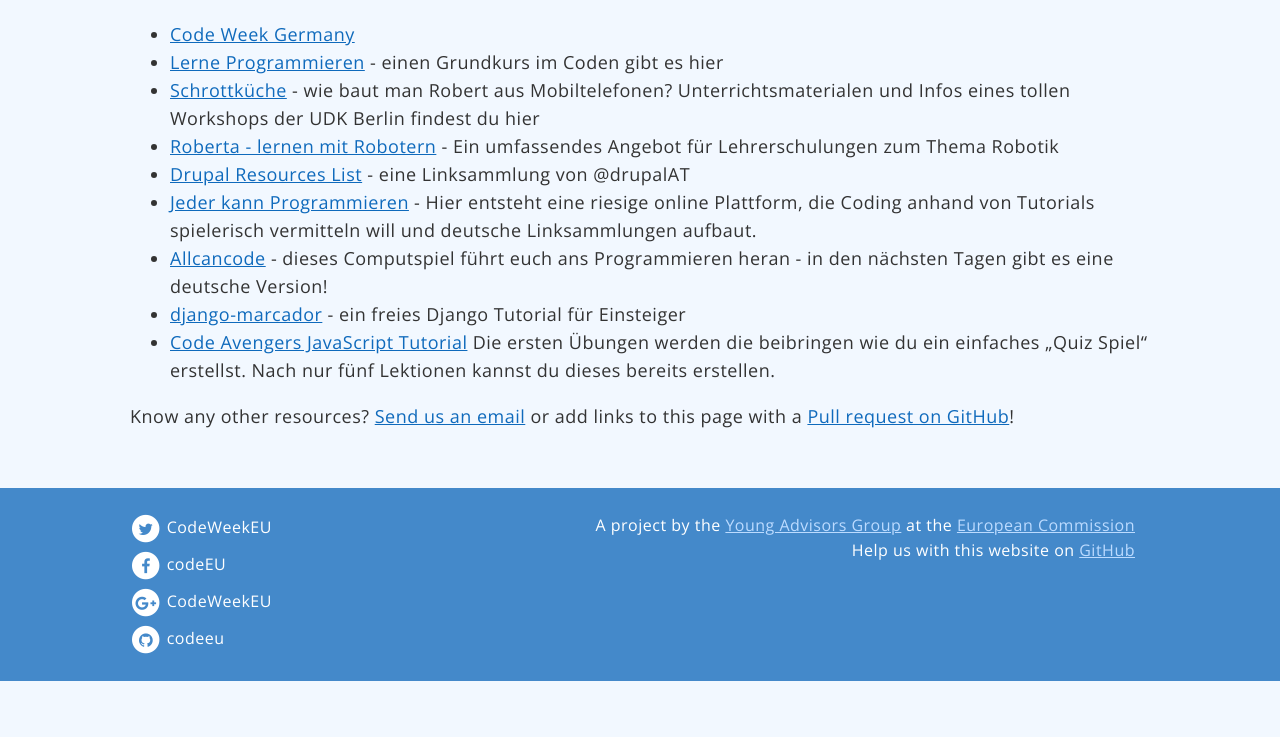
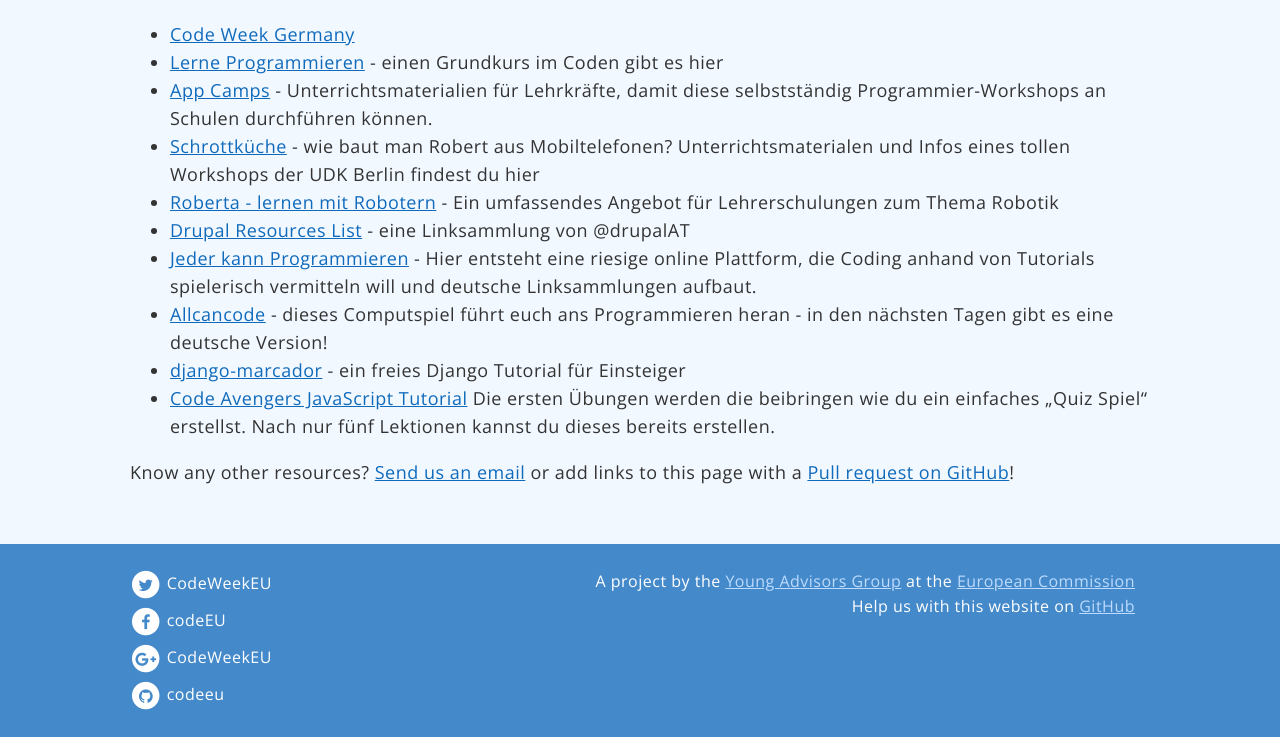
Before and after one commit to codeeu/codeeu.github.io, a Jekyll site: the page built from resources/germany/index.html, in a window 1280 px wide, cut to the strip 167-904 px from the top of the page. Built offline with Jekyll 4.4.1, drawn with Linux system fonts in a browser that asks for light colours; nearby versions of some CDN libraries; Markdown is read by kramdown in place of the engine named in the settings.

Commit message:
Added App Camps (www.appcamps.de) as Coding Resource for Germany.

```diff
--- a/resources/germany/index.html
+++ b/resources/germany/index.html
@@ -6,6 +6,8 @@
   <ul>
   	<li><a href="http://codeweek.de">Code Week Germany</a></li>
   	<li><a href="http://lerneprogrammieren.de/">Lerne Programmieren</a> - einen Grundkurs im Coden gibt es hier</li>
+    <li><a href="http://www.appcamps.de/">App Camps</a> - Unterrichtsmaterialien für Lehrkräfte, damit diese selbstständig Programmier-Workshops an Schulen durchführen können.</li>
+
 
 	<li><a href="http://schrottkueche.de/?cat=3">Schrottküche</a> - wie baut man Robert aus Mobiltelefonen? Unterrichtsmaterialen und Infos eines tollen Workshops der UDK Berlin findest du hier</li>
 
```
